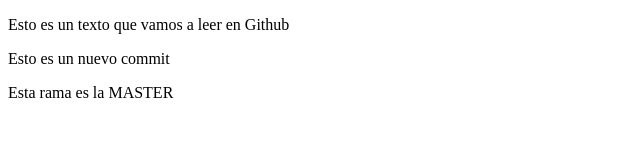
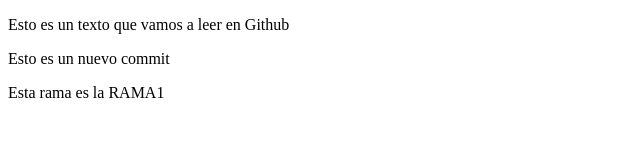
Before and after one commit to sebastianVH/global-9A, a plain HTML site: page index.html in a window 1280 px wide. Shown: the full height of the page, 0-640 px from the left. Drawn offline with Linux system fonts and the light colour scheme.

Commit message:
Commit RAMA1

```diff
--- a/index.html
+++ b/index.html
@@ -8,6 +8,6 @@
 <body>
     <p>Esto es un texto que vamos a leer en Github</p>
     <p>Esto es un nuevo commit</p>
-    <p>Esta rama es la MASTER</p>
+    <p>Esta rama es la RAMA1</p>
 </body>
 </html>
```
